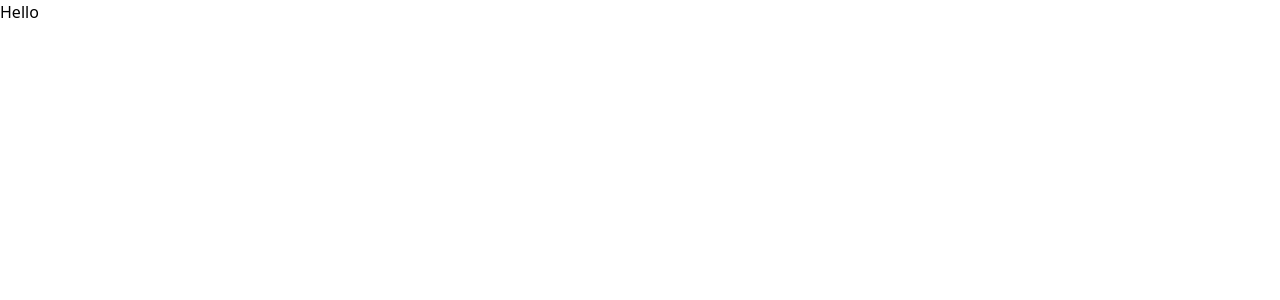
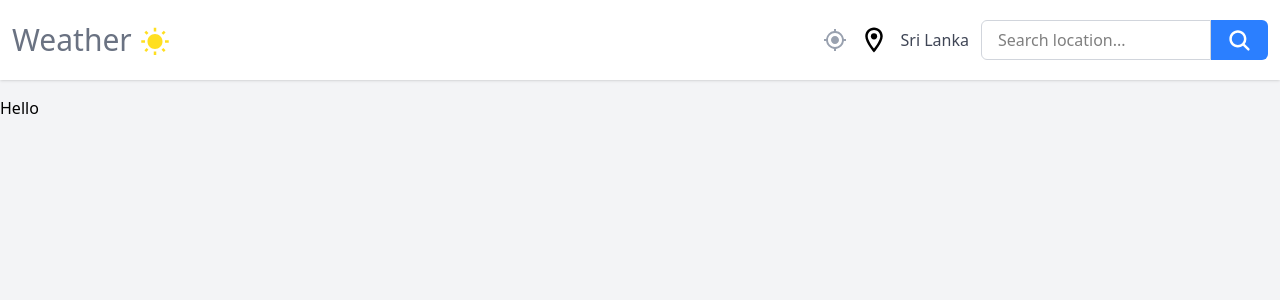
Before and after one commit to Raveesha-Induwara/weather-app, a Next.js app: page / in a window 1280 px wide. Shown: the top 300 px of the page. Built offline with nearby package versions, Linux system fonts and the light colour scheme.

Commit message:
Build search bar & nav bar components

```diff
--- a/src/app/page.tsx
+++ b/src/app/page.tsx
@@ -1,7 +1,9 @@
+import NavBar from "@/components/NavBar"
 
 export default function Home() {
   return (
-    <div>
+    <div className="flex flex-col bg-gray-100 gap-4 min-h-screen">
+      <NavBar />
       <main >Hello</main>
     </div>
   );
--- /dev/null
+++ b/src/components/NavBar.tsx
@@ -0,0 +1,28 @@
+import React from "react";
+import SearchBox from "./SearchBox";
+import { MdMyLocation, MdOutlineLocationOn, MdWbSunny } from "react-icons/md";
+
+const NavBar = () => {
+  return (
+    <nav className="shadow-sm sticky top-0 left-0 z-50 bg-white">
+      <div className="h-[80px] w-full flex items-center justify-between max-w-7xl px-3 mx-auto">
+        <div className="flex items-center justify-center gap-2">
+          <h2 className="text-gray-500 text-3xl">Weather</h2>
+          <MdWbSunny className="text-3xl mt-1 text-yellow-300" />
+        </div>
+
+        <div className="flex items-center gap-3">
+          <MdMyLocation className="text-2xl text-gray-400 hover:opacity-80 cursor-pointer" />
+          <MdOutlineLocationOn className="text-3xl" />
+          <p className="text-base font-medium text-slate-900/80">Sri Lanka</p>
+
+          <div>
+            <SearchBox value={""} onSubmit={undefined} onChange={undefined} />
+          </div>
+        </div>
+      </div>
+    </nav>
+  );
+};
+
+export default NavBar;
--- /dev/null
+++ b/src/components/SearchBox.tsx
@@ -0,0 +1,34 @@
+import { cn } from "@/utils/cn";
+import { IoSearch } from "react-icons/io5";
+
+interface Props {
+  value: string;
+  className?: string;
+  onSubmit: React.FormEventHandler<HTMLFormElement> | undefined;
+  onChange: React.ChangeEventHandler<HTMLInputElement> | undefined;
+}
+
+const SearchBox = ({ className, value, onChange, onSubmit }: Props) => {
+  return (
+    <form
+      onSubmit={onSubmit}
+      className={cn(
+        "flex relative items-center justify-center h-10",
+        className
+      )}
+    >
+      <input
+        type="text"
+        value={value}
+        placeholder="Search location..."
+        onChange={onChange}
+        className="h-full w-[230px] px-4 rounded-l-md border border-gray-300 focus:outline-none focus:border-gray-500"
+      />
+      <button className="right-0 h-full px-4 bg-blue-500 text-white rounded-r-md hover:bg-blue-600 cursor-pointer">
+        <IoSearch size={25} />
+      </button>
+    </form>
+  );
+};
+
+export default SearchBox;
```
